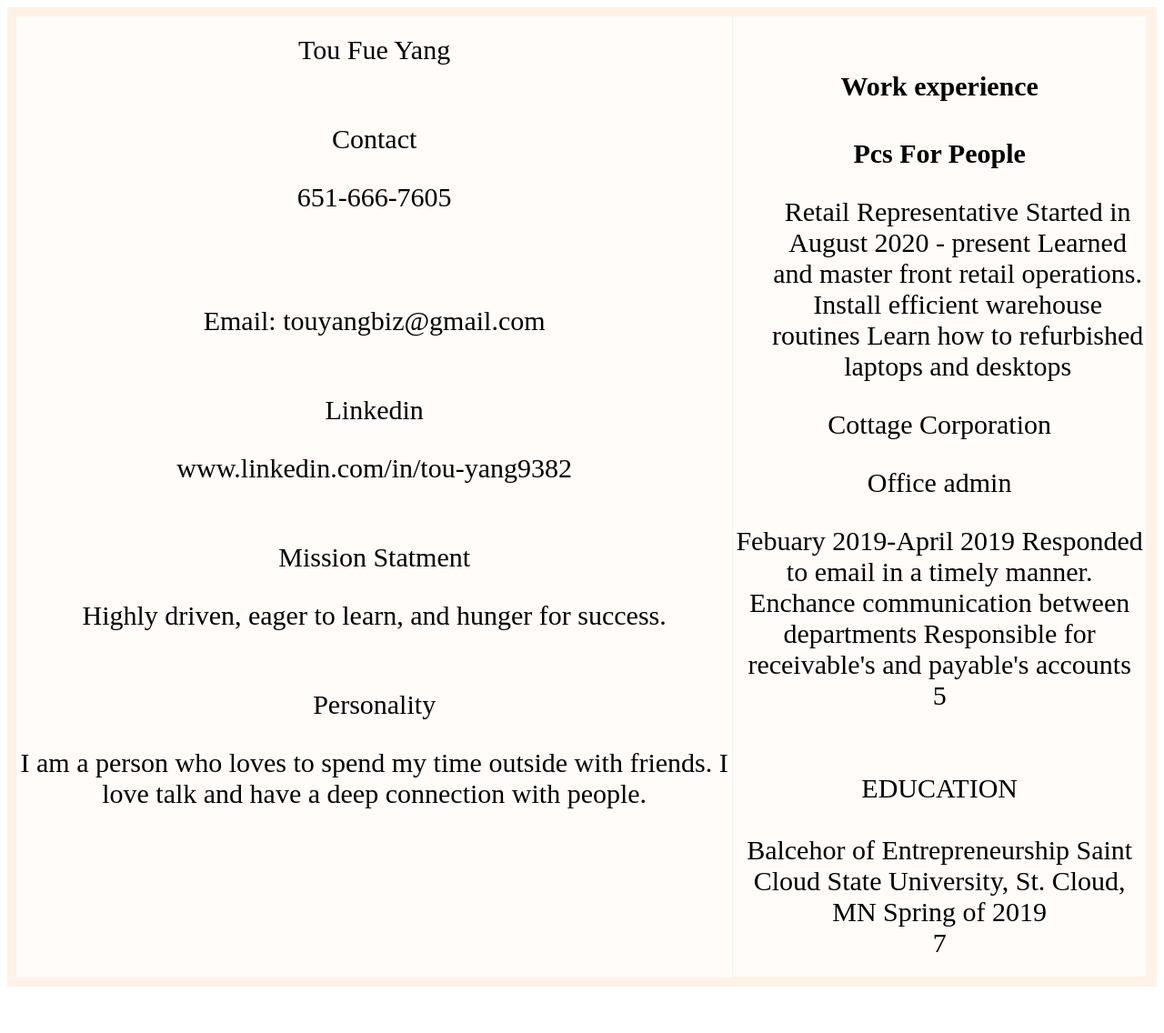
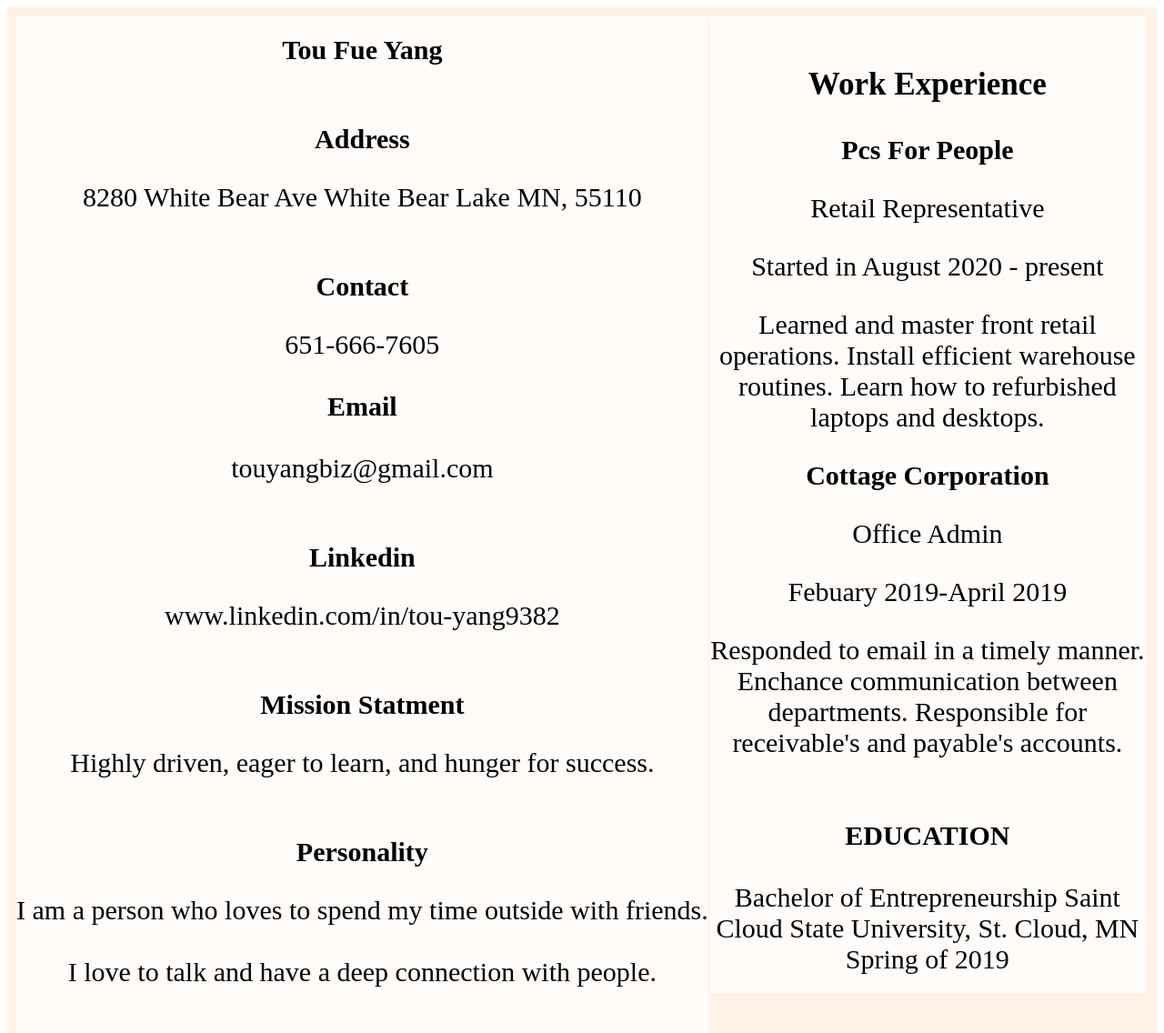
Before and after one commit to fueayang9382/fueayang9382.github.io, a plain HTML site: page index.html in a window 1280 px wide. Shown: the top 1136 px of the page at 91% size. Before the commit the page ends 1093 px from the top, so only its background shows below. Drawn offline with Linux system fonts and the light colour scheme.

Commit message:
Update index.html

```diff
--- a/index.html
+++ b/index.html
@@ -21,48 +21,55 @@
 
 
 <div class="grid-container">
-  <div class="item1">Tou Fue Yang
+  <div class="item1"><b>Tou Fue Yang</b>
     <br></br>
+  <b><p>Address<p/></b>
+  8280 White Bear Ave White Bear Lake MN, 55110<br></br>
+  <p><b>Contact</b></p>651-666-7605
 
-  <p>Contact</p>651-666-7605
-  <br></br>
 
 
 <br></br>
-Email: touyangbiz@gmail.com <br></br>
-<p>Linkedin</p>
+  <b>Email</b><br></br>
+  touyangbiz@gmail.com <br></br>
+<b><p>Linkedin</p></b>
 www.linkedin.com/in/tou-yang9382
 
 <br></br>
-<p>Mission Statment</p>
+<b><p>Mission Statment</p></b>
 Highly driven, eager to learn, and hunger for success.
 <br></br>
-<p>Personality </P>
-<p>I am a person who loves to spend my time outside with friends.  I love talk and have a deep connection with people.</p>
+<b><p>Personality </P></b>
+<p>I am a person who loves to spend my time outside with friends.    <br></br>  I love to talk and have a deep connection with people.</p>
 </div>
-  <div class="item2"><h4>Work experience</h4><b><p>Pcs For People<p></b>
-  <ul>Retail Representative
-Started in August 2020 - present
-Learned and master front retail operations.
-Install efficient warehouse routines
-Learn how to refurbished laptops and desktops
-  </ul>
-Cottage Corporation
-    <p>Office admin</p>
-Febuary 2019-April 2019
+  <div class="item2"><h3>Work Experience</h3>
+    <b><p>Pcs For People<p></b>
+
+     Retail Representative
+   <p> Started in August 2020 - present<p>
+
+    Learned and master front retail operations.
+    Install efficient warehouse routines.
+    Learn how to refurbished laptops and desktops.
+    </ul>
+
+<p><b>Cottage Corporation</b></p>
+    Office Admin
+
+<p>Febuary 2019-April 2019</p>
 Responded to email in a timely manner.
-Enchance communication between departments
-Responsible for receivable's and payable's accounts
+Enchance communication between departments.
+Responsible for receivable's and payable's accounts.
 
 
   <div class="item4"></div>
-  <div class="item5">5</div>
+  <div class="item5"></div>
 <br></br>
-  <div class="item6">EDUCATION
+<div class="item6"><b>EDUCATION</B>
     <br></br>
-Balcehor of Entrepreneurship
+Bachelor of Entrepreneurship
 Saint Cloud State University, St. Cloud, MN Spring of 2019</div>
-  <div class="item7">7</div>
+  <div class="item7"></div>
 </div>
 
 </body>
```
